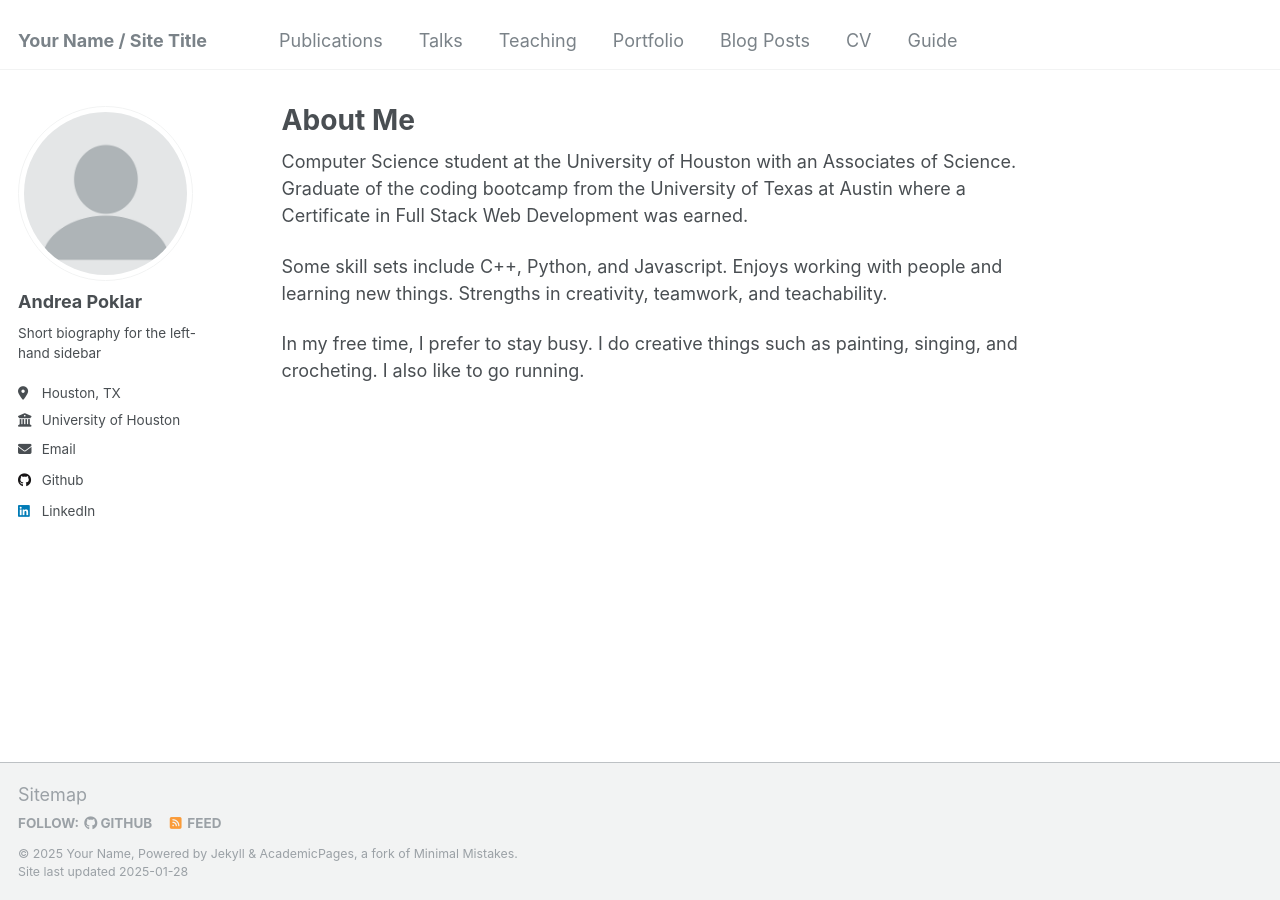
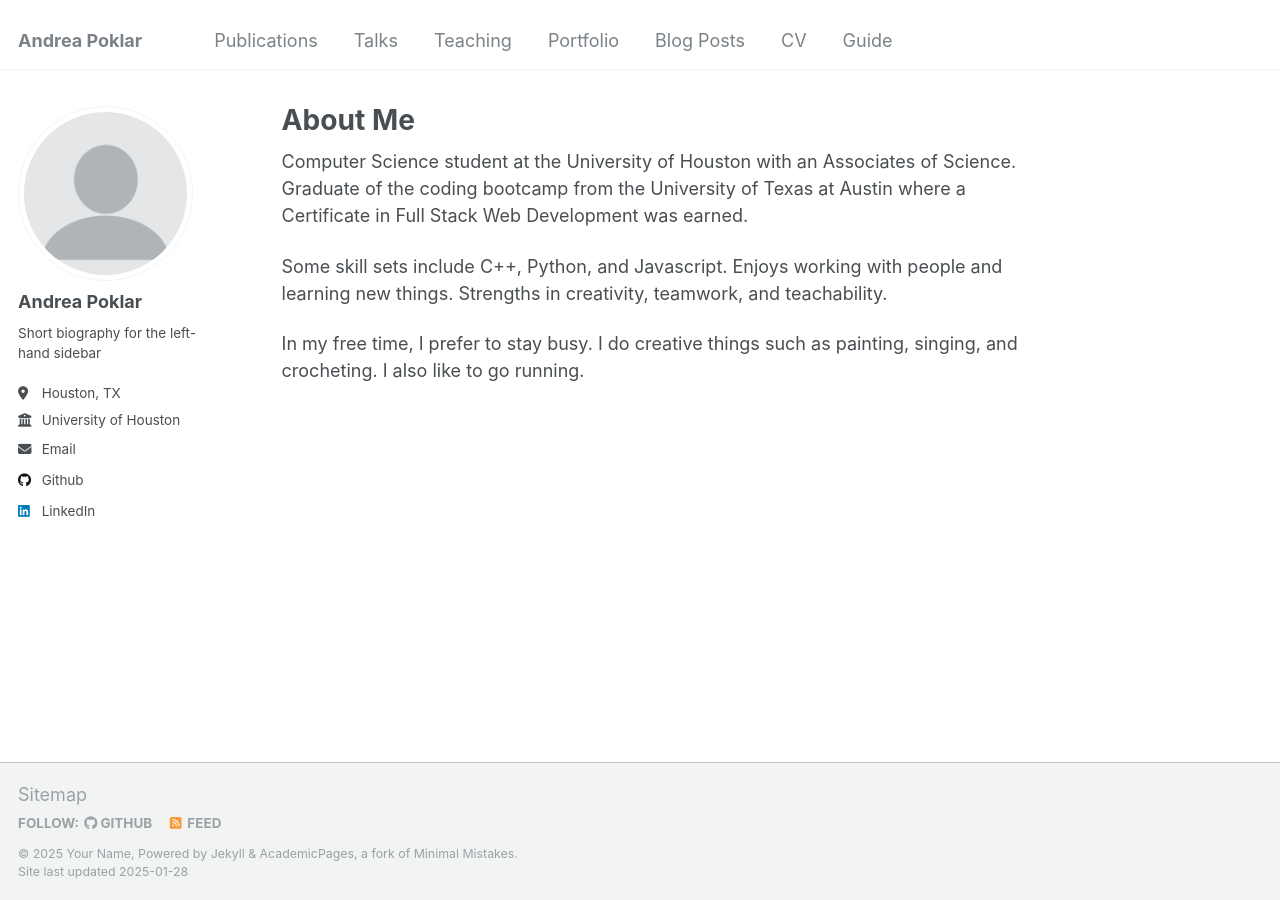
Before and after one commit to apoklar/apoklar.github.io, a Jekyll site: the page built from _pages/about.md, in a window 1280 px wide. Built offline with Jekyll 4.4.1, drawn with Linux system fonts in a browser that asks for light colours.

Commit message:
Update _config.yml

```diff
--- a/_config.yml
+++ b/_config.yml
@@ -8,11 +8,11 @@
 
 # Basic Site Settings
 locale                   : "en-US"
-title                    : "Your Name / Site Title"
+title                    : "Andrea Poklar"
 title_separator          : "-"
 name                     : &name "Your Name"
 description              : &description "personal description"
-url                      : https://academicpages.github.io # the base hostname & protocol for your site e.g. "https://[your GitHub username].github.io"
+url                      : https://apoklar.github.io # the base hostname & protocol for your site e.g. "https://[your GitHub username].github.io"
 baseurl                  : "" # the subpath of your site, e.g. "/blog"
 repository               : "academicpages/academicpages.github.io"
 
```
